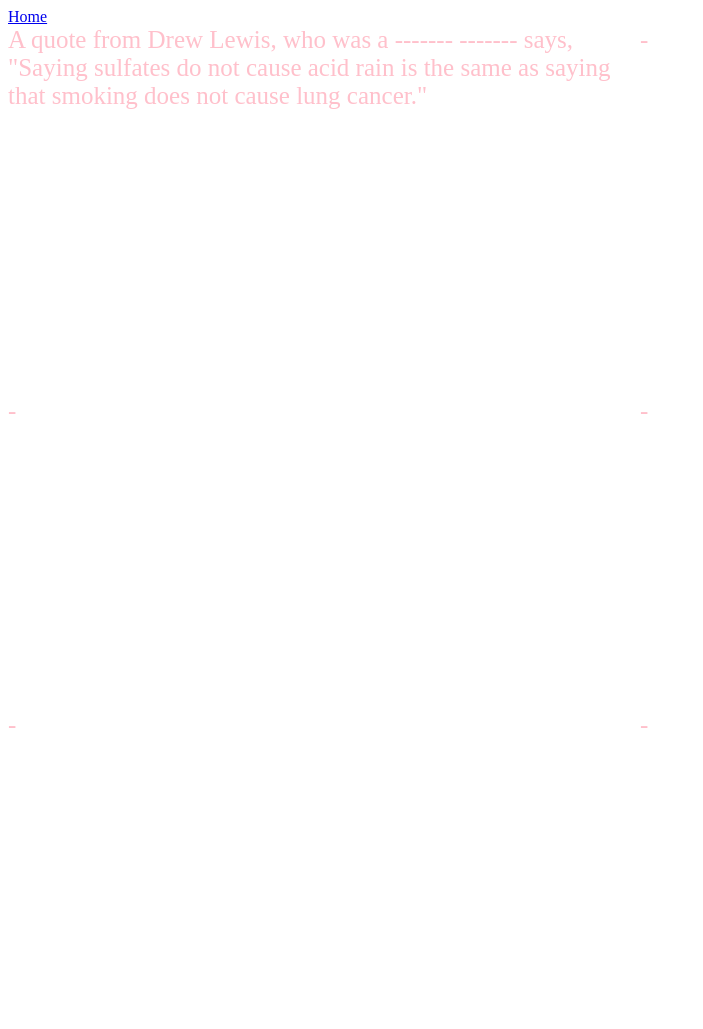
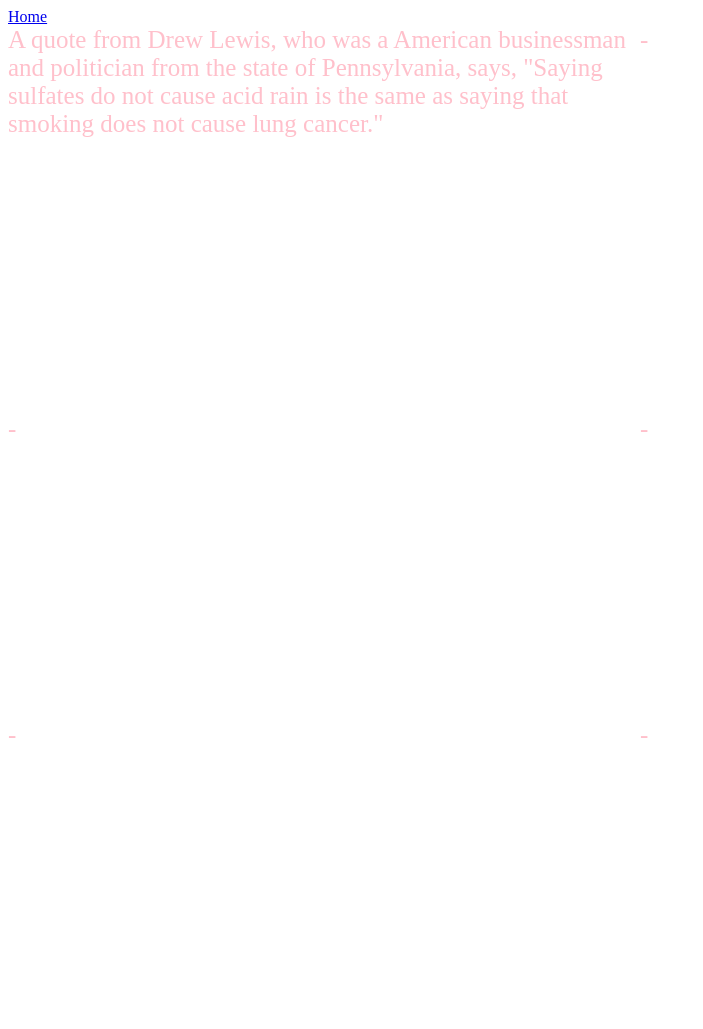
Before and after one commit to Brandon2020-glitch/MyProject-2, a plain HTML site: page ScientificFacts.html in a window 1280 px wide. Shown: the whole page, without its empty margins (0-703 px from the left). Drawn offline with Linux system fonts and the light colour scheme.

Commit message:
Add files via upload

```diff
--- a/ScientificFacts.html
+++ b/ScientificFacts.html
@@ -8,7 +8,7 @@
 </div>
 
 <div class="grid">
-    <div class="box a"> A quote from Drew Lewis, who was a ------- ------- says, "Saying sulfates do not cause acid rain is the same as saying that smoking does not cause lung cancer."</div>
+    <div class="box a"> A quote from Drew Lewis, who was a American businessman and politician from the state of Pennsylvania, says, "Saying sulfates do not cause acid rain is the same as saying that smoking does not cause lung cancer."</div>
     <div class="box b">-</div>
     <div class="box c">-</div>
 	<div class="box d">-</div>
```
